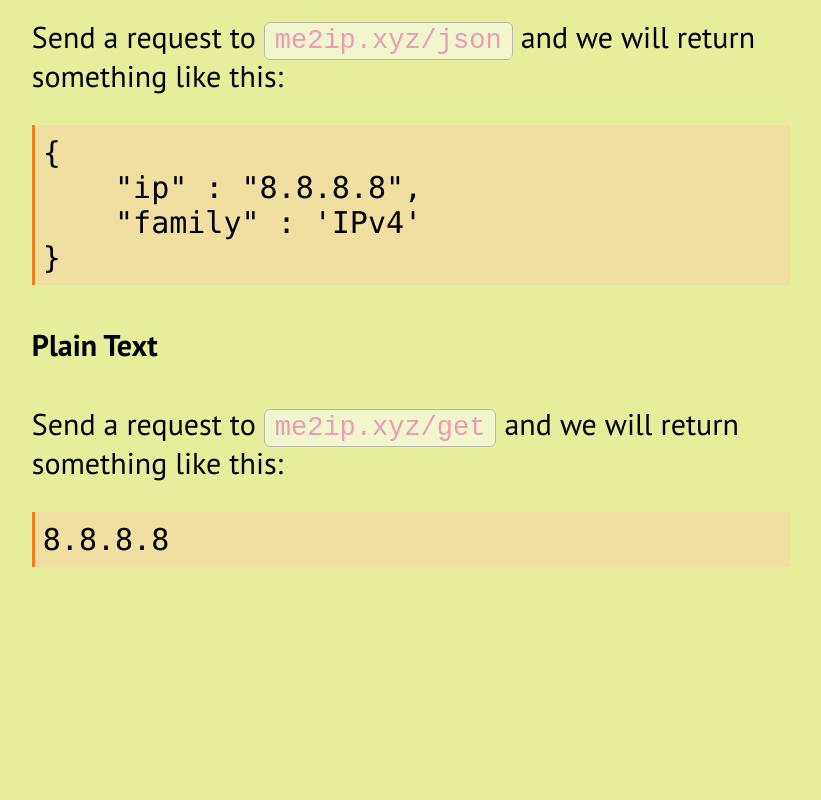
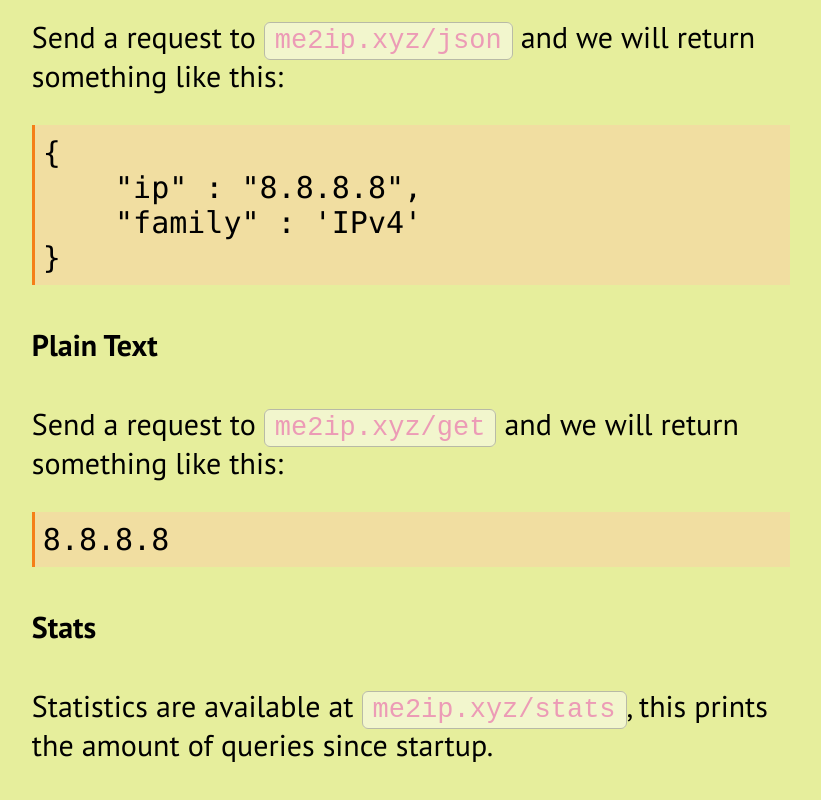
Before and after one commit to njb-said/LiveCode, a website: page me2ip/index.html in a window 1280 px wide. Shown: the part 858-1658 px from the top of the page, without its empty margins (229-1050 px from the left). Before the commit the page ends 1495 px from the top, so only its background shows below. Drawn offline with Linux system fonts and the light colour scheme; no server answers.

Commit message:
Added stats link

```diff
--- a/me2ip/index.html
+++ b/me2ip/index.html
@@ -35,9 +35,13 @@
     "ip" : "8.8.8.8",
     "family" : 'IPv4'
 }</pre>
+
             <h4>Plain Text</h4>
             <p>Send a request to <code>me2ip.xyz/get</code> and we will return something like this:</p>
             <pre class="code one-line" title="8.8.8.8 is the IP for Google's DNS Servers">8.8.8.8</pre>
+
+            <h4>Stats</h4>
+            <p>Statistics are available at <a target="_blank" href="/stats"><code>me2ip.xyz/stats</code></a>, this prints the amount of queries since startup.</p>
         </div>
     </div>
 
--- a/me2ip/public/assets/public.css
+++ b/me2ip/public/assets/public.css
@@ -75,3 +75,8 @@ pre.code {
 pre.one-line {
     white-space: normal;
 }
+
+a {
+    color: inherit;
+    text-decoration: none;
+}
```
